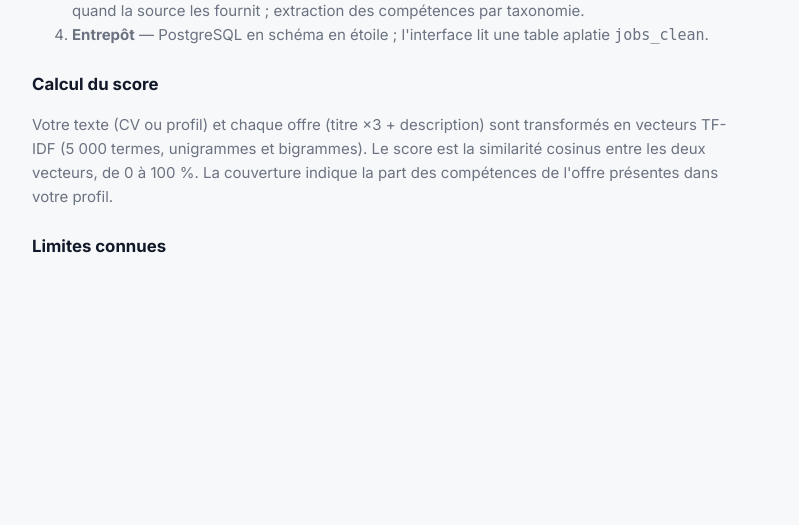
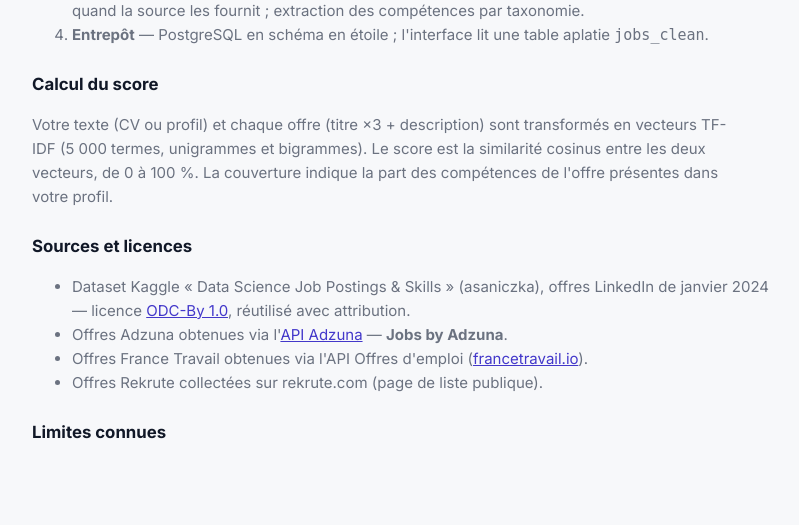
Before and after one commit to aya-haiti/job-intelligent-data-pipeline, a Flask app: page / in a window 1280 px wide, after a click on "Données & méthode". Shown: the part 307-832 px from the top of the page, without its empty margins (68-867 px from the left). Before the commit the page ends 560 px from the top, so only its background shows below. Run offline with Flask 3, Linux system fonts and the light colour scheme; some libraries are stand-ins or nearby versions.

Commit message:
Add source attributions (ODC-By Kaggle dataset, Jobs by Adzuna, France Travail)
Co-Authored-By: Claude Opus 5.5 <noreply@anthropic.com>

```diff
--- a/interface/templates/index.html
+++ b/interface/templates/index.html
@@ -188,6 +188,13 @@ td.n{text-align:right;font-variant-numeric:tabular-nums}
     </ol>
     <h2>Calcul du score</h2>
     <p>Votre texte (CV ou profil) et chaque offre (titre ×3 + description) sont transformés en vecteurs TF-IDF (5 000 termes, unigrammes et bigrammes). Le score est la similarité cosinus entre les deux vecteurs, de 0 à 100 %. La couverture indique la part des compétences de l'offre présentes dans votre profil.</p>
+    <h2>Sources et licences</h2>
+    <ul>
+      <li>Dataset Kaggle « Data Science Job Postings & Skills » (asaniczka), offres LinkedIn de janvier 2024 — licence <a href="https://opendatacommons.org/licenses/by/1-0/" target="_blank" rel="noopener">ODC-By 1.0</a>, réutilisé avec attribution.</li>
+      <li>Offres Adzuna obtenues via l'<a href="https://developer.adzuna.com/" target="_blank" rel="noopener">API Adzuna</a> — <b>Jobs by Adzuna</b>.</li>
+      <li>Offres France Travail obtenues via l'API Offres d'emploi (<a href="https://francetravail.io" target="_blank" rel="noopener">francetravail.io</a>).</li>
+      <li>Offres Rekrute collectées sur rekrute.com (page de liste publique).</li>
+    </ul>
     <h2>Limites connues</h2>
     <ul id="limits"></ul>
   </section>
@@ -267,7 +274,7 @@ function origBtn(o){
 }
 function card(o){
   const meta=[o.type_contrat&&`<span><b>${esc(o.type_contrat)}</b></span>`,o.type_travail&&`<span>${esc(o.type_travail)}</span>`,o.niveau&&`<span>${esc(o.niveau)}</span>`,
-    `<span>${o.salaire?'💶 <b>'+esc(o.salaire)+'</b>':'Salaire non communiqué'}</span>`,`<span>${esc(SRC[o.source]||o.source)}${o.date_publication?' · '+o.date_publication:''}</span>`].filter(Boolean).join('');
+    `<span>${o.salaire?'💶 <b>'+esc(o.salaire)+'</b>':'Salaire non communiqué'}</span>`,`<span>${o.source==='adzuna'?'<b>Jobs by Adzuna</b>':esc(SRC[o.source]||o.source)}${o.date_publication?' · '+o.date_publication:''}</span>`].filter(Boolean).join('');
   return `<article class="panel card">
     <div><h3>${esc(o.titre)}</h3><div class="sub">${o.entreprise?esc(o.entreprise):'Entreprise non communiquée'} · ${esc(o.ville||'Lieu non communiqué')}${o.pays&&!String(o.ville).includes(o.pays)?', '+esc(o.pays):''}</div><div class="meta">${meta}</div></div>
     <div class="score" title="Similarité TF-IDF"><div class="ring" style="--p:${Math.min(100,o.score_pct)}"><span>${Math.round(o.score_pct)}%</span></div><small>similarité${o.couverture_pct!=null?' · '+o.couverture_pct+'% couverture':''}</small></div>
```
